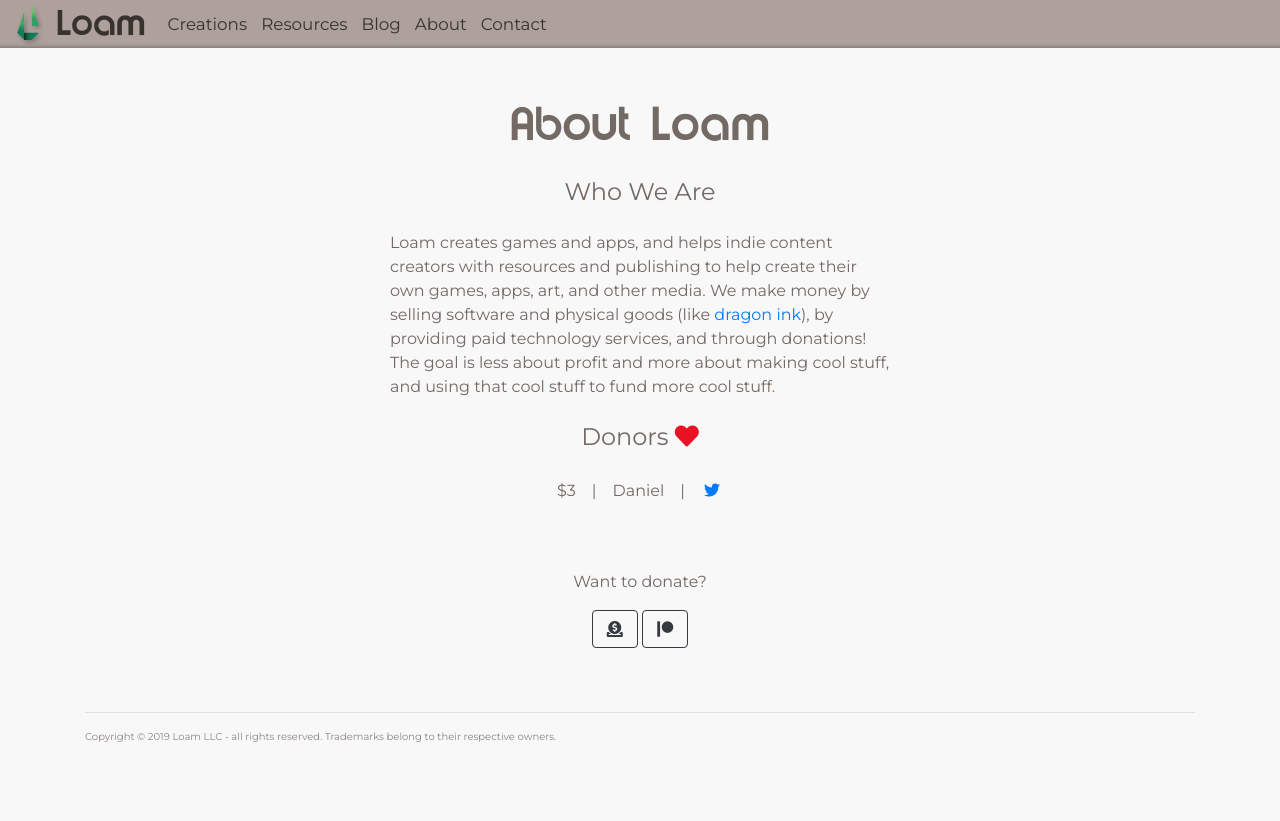
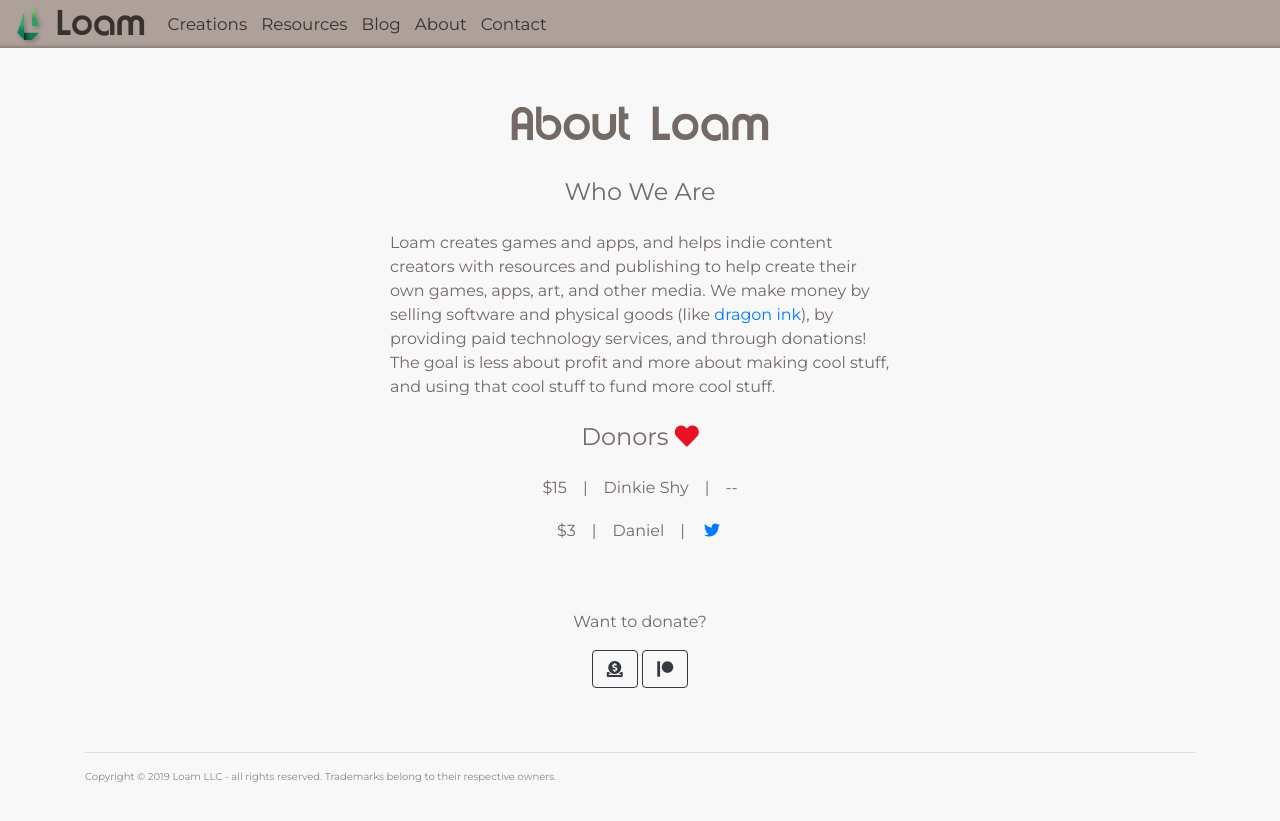
Before and after one commit to LoamNet/net.loam.www, a Jekyll site: the page built from about/index.html, in a window 1280 px wide. Shown: the top 821 px of the page. Built offline with Jekyll 4.4.1, drawn with Linux system fonts in a browser that asks for light colours; nearby versions of some CDN libraries.

Commit message:
+ added new donor to site

```diff
--- a/about/index.html
+++ b/about/index.html
@@ -13,7 +13,8 @@
 </div>
 
 <h2 class="loam-section-title">Donors <i class="fas fa-heart" style="color: #E81224;" aria-hidden="true"></i></h2>
-<p>$3&emsp;|&emsp;Daniel</a>&emsp;|&emsp;<a href="https://twitter.com/The_3Dan" class="item"><i class="fab fa-twitter" aria-hidden="true"></i></a></p>
+<p>$15&emsp;|&emsp;Dinkie Shy&emsp;|&emsp;--</p>
+<p>$3&emsp;|&emsp;Daniel&emsp;|&emsp;<a href="https://twitter.com/The_3Dan" class="item"><i class="fab fa-twitter" aria-hidden="true"></i></a></p>
 <br/>
 <br/>
 <p>Want to donate?</p>
```
